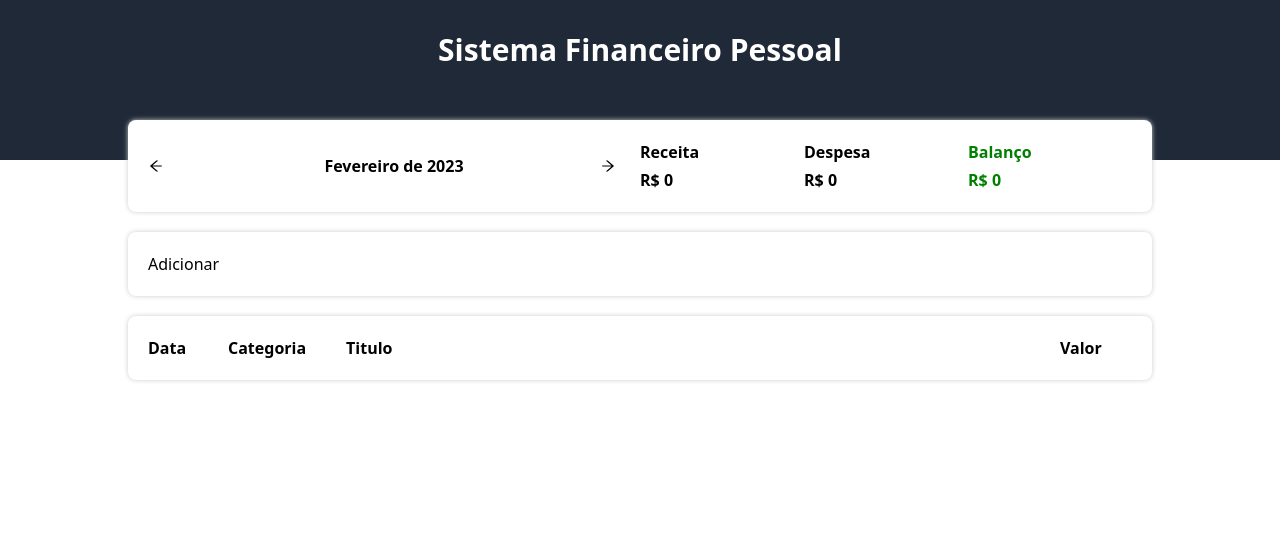
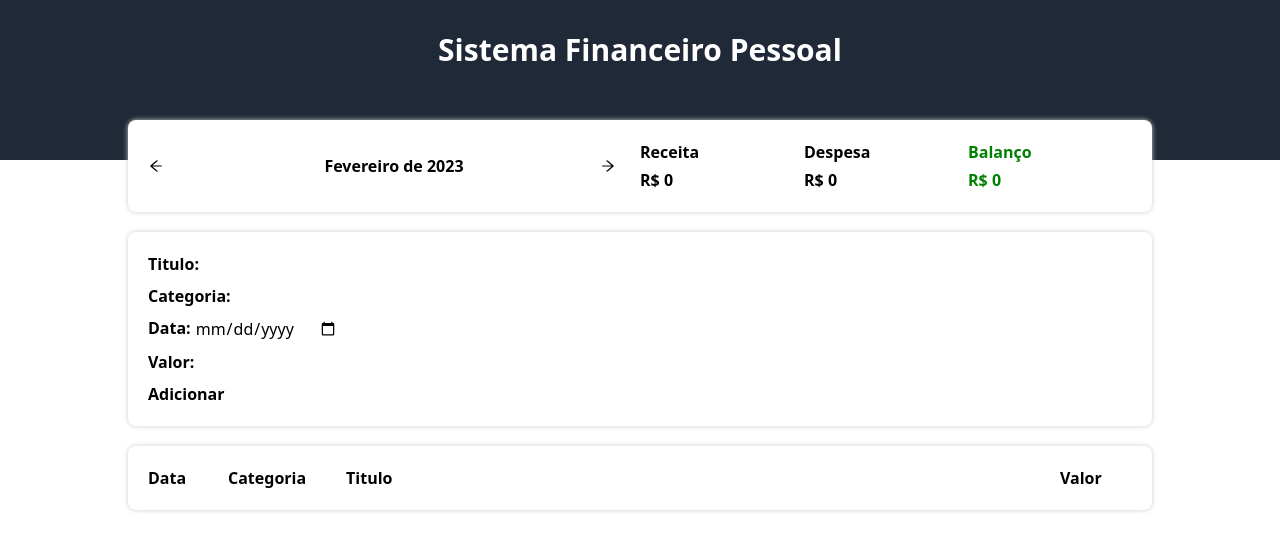
Before and after one commit to FelipeSousaRocha/Sistema-de-Fina-as-Pessoais, a React (Vite) app in the folder SFP/: page / in a window 1280 px wide. Shown: the top 550 px of the page. Built offline with nearby package versions, Linux system fonts and the light colour scheme.

Commit message:
criação do formulário para inserção de item

```diff
--- a/SFP/src/components/InputArea/index.tsx
+++ b/SFP/src/components/InputArea/index.tsx
@@ -18,9 +18,23 @@ export function InputArea({onAdd}: Props) {
 
     return(
         <div className="bg-white rounded-lg shadow-[0px_0px_5px_#CCC] mt-5 p-5">
-            <div>
-                <button onClick={handleAddEvent}>Adicionar</button>
-            </div>
+                <div className="flex">
+                    <label className="font-bold">Titulo:</label>
+                    <input className="ml-1" type="text" />
+                </div>
+                <div className="flex mt-2">
+                    <label className="font-bold">Categoria:</label>
+                    <input className="ml-1" type="text" />
+                </div>
+                <div className="flex mt-2">
+                    <label className="font-bold">Data:</label>
+                    <input className="ml-1" type="date" />
+                </div>
+                <div className="flex mt-2">
+                    <label className="font-bold">Valor:</label>
+                    <input className="ml-1" type="number" />
+                </div>
+                <button className="font-semibold mt-2" onClick={handleAddEvent}>Adicionar</button>
         </div>
     );
 }
```
